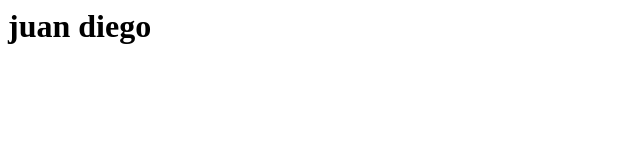
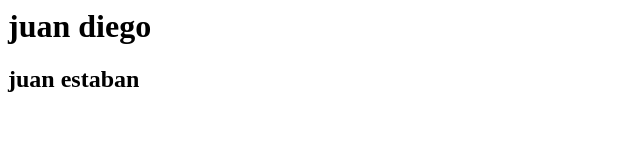
Before and after one commit to juanes32/grupo-3, a plain HTML site: page index.html in a window 1280 px wide. Shown: the whole page, without its empty margins (0-640 px from the left). Drawn offline with Linux system fonts and the light colour scheme.

Commit message:
agregue nombre

```diff
--- a/index.html
+++ b/index.html
@@ -1 +1,2 @@
 <h1>juan diego</h1>
+<h2>juan estaban</h2>
```
